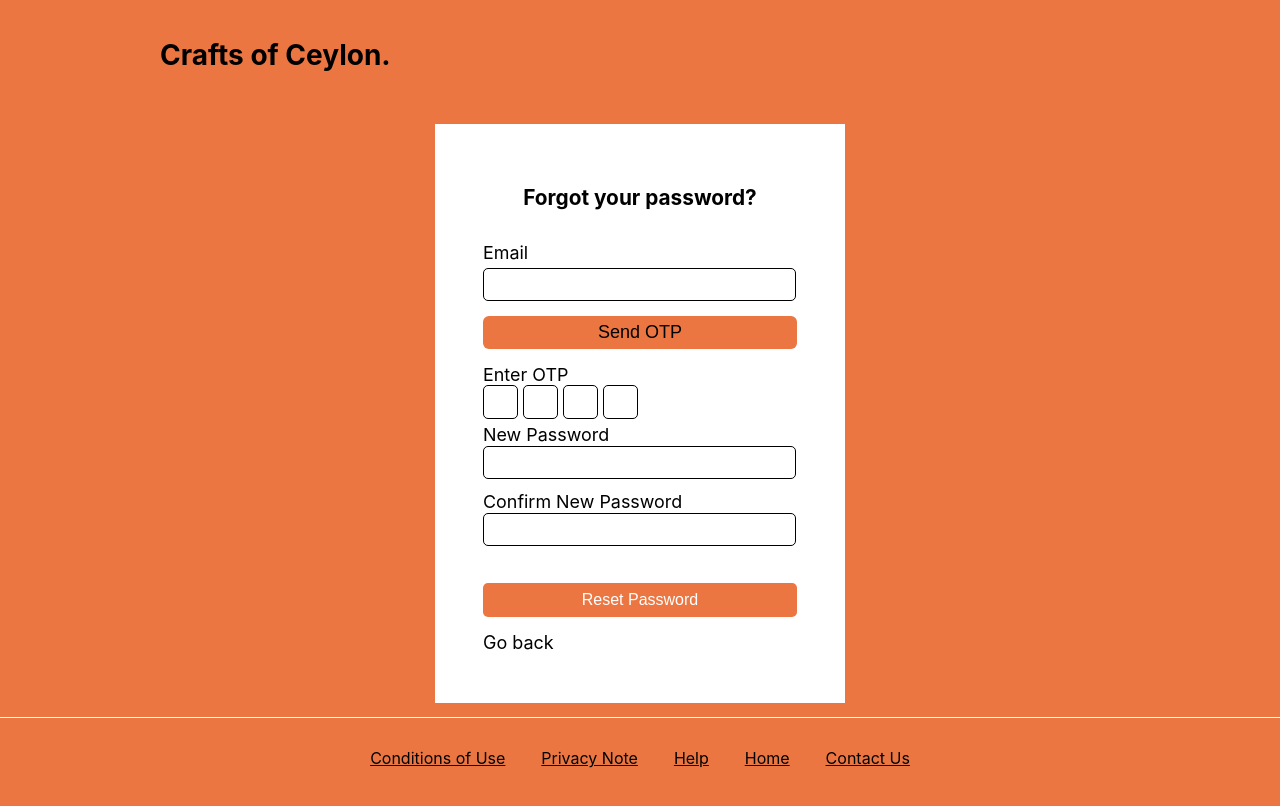
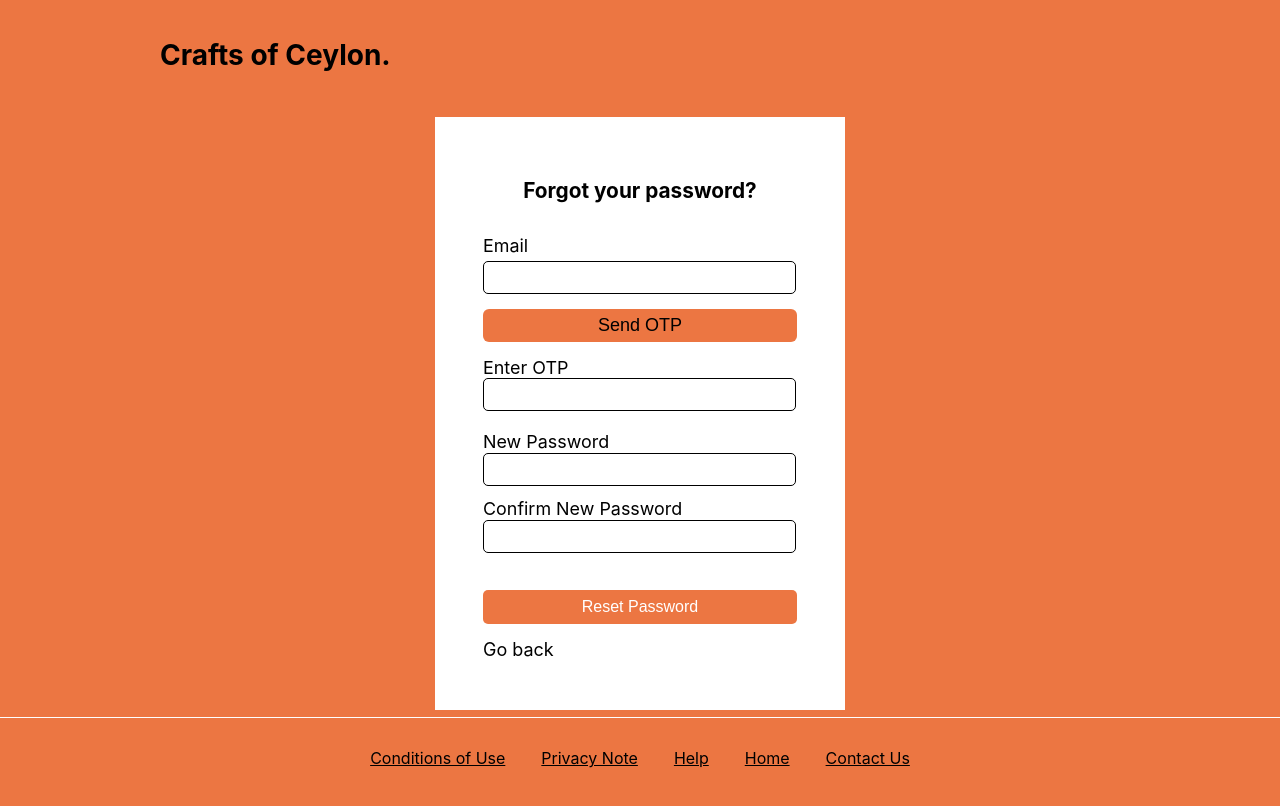
Before and after one commit to BilalHamza7/Crafts-Of-Ceylonzip, a React (Create React App) app: page /forgotpassword in a window 1280 px wide. Shown: the top 806 px of the page. Built offline with nearby package versions, Linux system fonts and the light colour scheme.

Commit message:
last bilal did merge

```diff
--- a/package.json
+++ b/package.json
@@ -3,6 +3,7 @@
   "version": "0.1.0",
   "private": true,
   "dependencies": {
+    "@emailjs/browser": "^3.11.0",
     "@emotion/react": "^11.11.1",
     "@emotion/styled": "^11.11.0",
     "@mui/icons-material": "^5.14.16",
--- a/src/components/SellerView.js
+++ b/src/components/SellerView.js
@@ -52,7 +52,7 @@ const createProduct = (event) => { //gets file from
 
   })
     .then((response) => {
-        alert("product submitted in "+filePath);
+        alert("product submitted in"+filePath);
       })
       .catch((error) => {
         // Handle any errors that occurred during the request
--- a/src/pages/ForgotPassword.js
+++ b/src/pages/ForgotPassword.js
@@ -1,14 +1,52 @@
 import { Label } from '@mui/icons-material';
-import React from 'react'
-import { Link } from 'react-router-dom';
+import React, {useRef, useState} from 'react'
+import { Link, Navigate, useNavigate } from 'react-router-dom';
 import { Header, WhiteLine1, Footer } from '../components/UserManagment';
 import '../styles/forgotpassword.css'
+import emailjs from '@emailjs/browser'
+
 
 export default function ForgotPassword() {
+
+    const navigate = useNavigate();
 
     const goBack = () => {
             window.history.go(-1); // This will navigate back one step in the history
     };
+
+    const [enteredOtp, setEnteredOtp] = useState('');
+    const otp = 4231;
+
+    const form = useRef();
+
+    const sendEmail = (e) => {
+        e.preventDefault();
+
+        const templateParams = {
+            otp: otp
+        };
+
+        emailjs.send('service_xrmkpqr', 'template_vvyn3kb', templateParams, '0wIuJp-cMzszQ-_HK')
+            .then((result) => {
+                alert("email sent")
+                console.log(result.text);
+            }, (error) => {
+                console.log(error.text);
+            });
+    };
+
+    const handleEmail = (e) => {
+        e.preventDefault()
+
+        if(enteredOtp === otp)
+        {
+            navigate("/user/product");
+        }
+        else{
+            alert("The otp entered is incorrect.")
+        }
+    }
+
     return (
     <div>
         <Header/>
@@ -16,21 +54,17 @@ export default function ForgotPassword() {
             <div className='forgotPasswordDiv'>
 
             <h3>Forgot your password?</h3><br/>
-            <form method='post'>
+            <form ref={form} onSubmit={handleEmail}>
                 <label htmlFor='txtEmail' style={{marginBottom:"5px"}}>Email</label>
-                <input type="email" id="txtEmail" name='email'autoComplete='off' style={{marginBottom:"15px"}}/>
+                <input type="email" id="email" name='email' autoComplete='off' style={{marginBottom:"15px"}}/>
+
                 <div className='otpSend'>
-                    <button id='btnSend'>Send OTP</button>
+                    <button id='btnSend' onClick={sendEmail}>Send OTP</button>
                 </div>
 
+                   <label>Enter OTP</label>
+                    <input type="number" id="txtOtp" name="otp" autoComplete='off' onChange={(e) => setEnteredOtp(e.target.value)} style={{marginBottom:"15px"}}/>
 
-                    <label>Enter OTP</label>
-                    <div className='otp4'>
-                        <input type="text" maxLength='1'/>
-                        <input type="text" maxLength='1'/>
-                        <input type="text" maxLength='1'/>
-                        <input type="text" maxLength='1'/>
-                    </div>
                     <div>
                         <label>New Password</label>
                         <input type='password' />
```
Also changed, not shown: public/loadimages/wall16.png (added), 1 other file (tests, documents, lock files or other folders).
